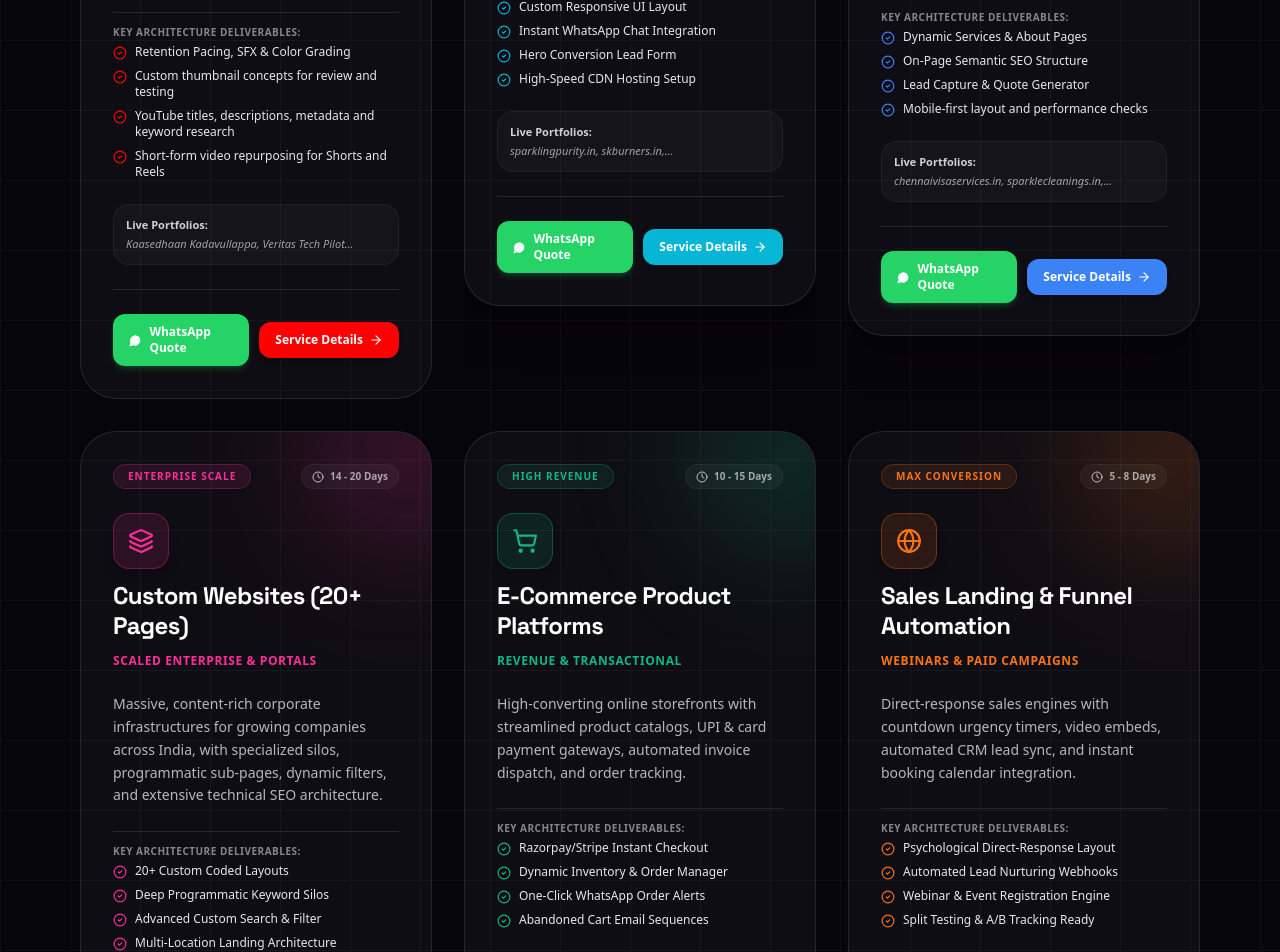
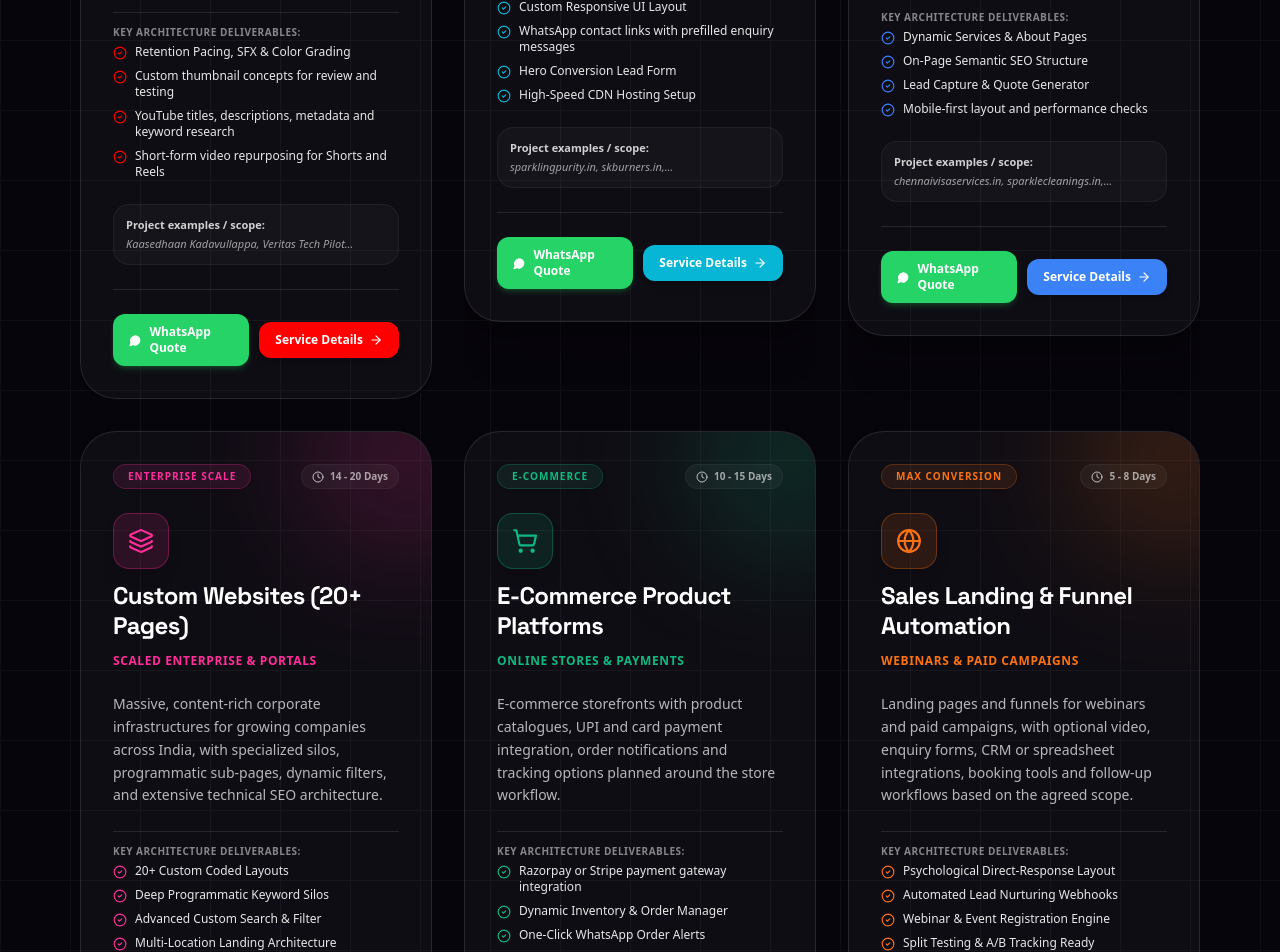
Before and after one commit to deenapriyanka00217-arch/my-dp-Digital, a React (Vite) app: page /services in a window 1280 px wide. Shown: the part 1360-2312 px from the top of the page. Built offline with nearby package versions, Linux system fonts and the light colour scheme.

Commit message:
Clarify service capabilities and avoid outcome claims

```diff
--- a/src/pages/Services.tsx
+++ b/src/pages/Services.tsx
@@ -54,7 +54,7 @@ const ALL_SERVICES = [
     description: 'Fast-loading, responsive single-page websites with clear service messaging, focused calls to action, enquiry forms, and WhatsApp contact options.',
     deliverables: [
       'Custom Responsive UI Layout',
-      'Instant WhatsApp Chat Integration',
+      'WhatsApp contact links with prefilled enquiry messages',
       'Hero Conversion Lead Form',
       'High-Speed CDN Hosting Setup'
     ],
@@ -102,15 +102,15 @@ const ALL_SERVICES = [
   {
     id: 'ecommerce',
     title: 'E-Commerce Product Platforms',
-    category: 'Revenue & Transactional',
-    tag: 'High Revenue',
+    category: 'Online Stores & Payments',
+    tag: 'E-commerce',
     timeline: '10 - 15 Days',
     priceGuide: 'From ₹35,000',
     color: '#10B981', // Emerald Green
     icon: ShoppingCart,
-    description: 'High-converting online storefronts with streamlined product catalogs, UPI & card payment gateways, automated invoice dispatch, and order tracking.',
+    description: 'E-commerce storefronts with product catalogues, UPI and card payment integration, order notifications and tracking options planned around the store workflow.',
     deliverables: [
-      'Razorpay/Stripe Instant Checkout',
+      'Razorpay or Stripe payment gateway integration',
       'Dynamic Inventory & Order Manager',
       'One-Click WhatsApp Order Alerts',
       'Abandoned Cart Email Sequences'
@@ -127,7 +127,7 @@ const ALL_SERVICES = [
     priceGuide: 'From ₹20,000',
     color: '#F97316', // Sunset Orange
     icon: Globe,
-    description: 'Direct-response sales engines with countdown urgency timers, video embeds, automated CRM lead sync, and instant booking calendar integration.',
+    description: 'Landing pages and funnels for webinars and paid campaigns, with optional video, enquiry forms, CRM or spreadsheet integrations, booking tools and follow-up workflows based on the agreed scope.',
     deliverables: [
       'Psychological Direct-Response Layout',
       'Automated Lead Nurturing Webhooks',
@@ -216,7 +216,7 @@ const ALL_SERVICES = [
   {
     id: 'paid-ads',
     title: 'Meta & Google Ads Management',
-    category: 'Paid Acquisition & ROAS',
+    category: 'Paid Acquisition & Reporting',
     tag: 'Paid Acquisition',
     timeline: 'Monthly Retainer',
     priceGuide: 'From ₹22,000/mo',
@@ -439,7 +439,7 @@ const ServicesPage = () => {
                     {/* Example Sites Reference */}
                     {service.examples && (
                       <div className="p-3 rounded-2xl bg-white/[0.03] border border-white/5 text-[11px] text-white/60">
-                        <span className="font-bold text-white/80 block mb-0.5">Live Portfolios:</span>
+                        <span className="font-bold text-white/80 block mb-0.5">Project examples / scope:</span>
                         <span className="text-white/60 line-clamp-1 italic">{service.examples}</span>
                       </div>
                     )}
```
